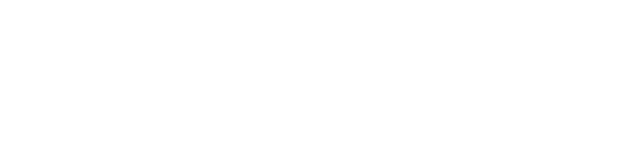
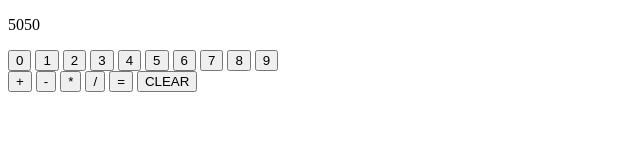
Before and after one commit to GTCode93/calculator-project, a plain HTML site: page index.html in a window 1280 px wide. Shown: the whole page, without its empty margins (0-640 px from the left). Drawn offline with Linux system fonts and the light colour scheme.

Commit message:
Add basic HTML buttons with classes and ID values

```diff
--- a/index.html
+++ b/index.html
@@ -7,6 +7,33 @@
         <title>Calculator Project</title>
     </head>
     <body>
-
+        <div id="calculator">
+            <div id="output-section">
+                <p id="output-text">5050</p>
+                <!-- 5050 is the filler for now, remove later -->
+            </div>
+            <div id="input-section">
+                <div id="digits">
+                    <button id="0-button" class="digit-button">0</button>
+                    <button id="1-button" class="digit-button">1</button>
+                    <button id="2-button" class="digit-button">2</button>
+                    <button id="3-button" class="digit-button">3</button>
+                    <button id="4-button" class="digit-button">4</button>
+                    <button id="5-button" class="digit-button">5</button>
+                    <button id="6-button" class="digit-button">6</button>
+                    <button id="7-button" class="digit-button">7</button>
+                    <button id="8-button" class="digit-button">8</button>
+                    <button id="9-button" class="digit-button">9</button>
+                </div>
+                <div id="operation-buttons">
+                    <button id="add-button" class="operation-button">+</button>
+                    <button id="subtraction-button" class="operation-button">-</button>
+                    <button id="multiply-button" class="operation-button">*</button>
+                    <button id="division-button" class="operation-button">/</button>
+                    <button id="equal-button" class="final-button">=</button>
+                    <button id="clear-button" class="final-button">CLEAR</button>
+                </div>
+            </div>
+        </div>
     </body>
 </html>
```
